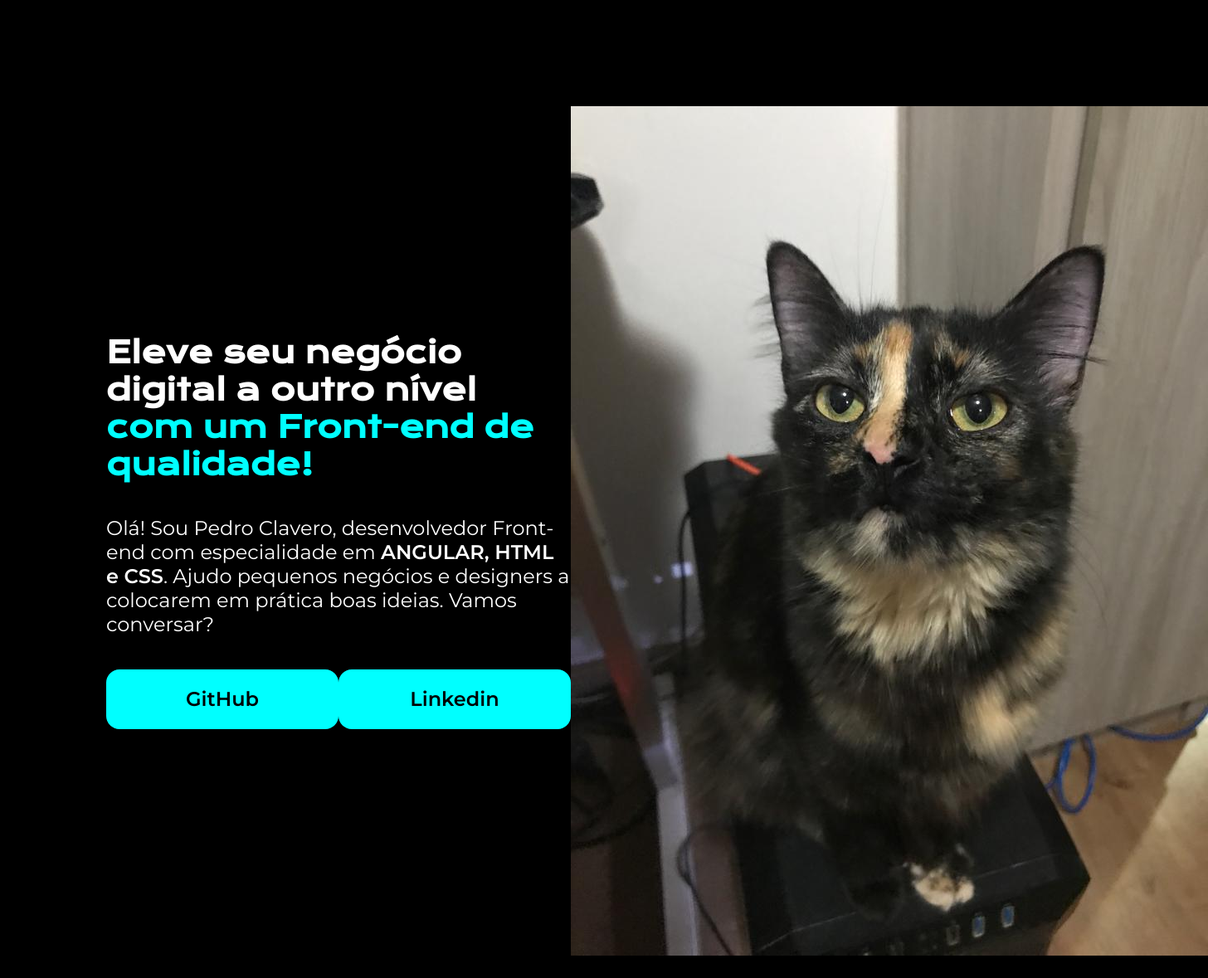
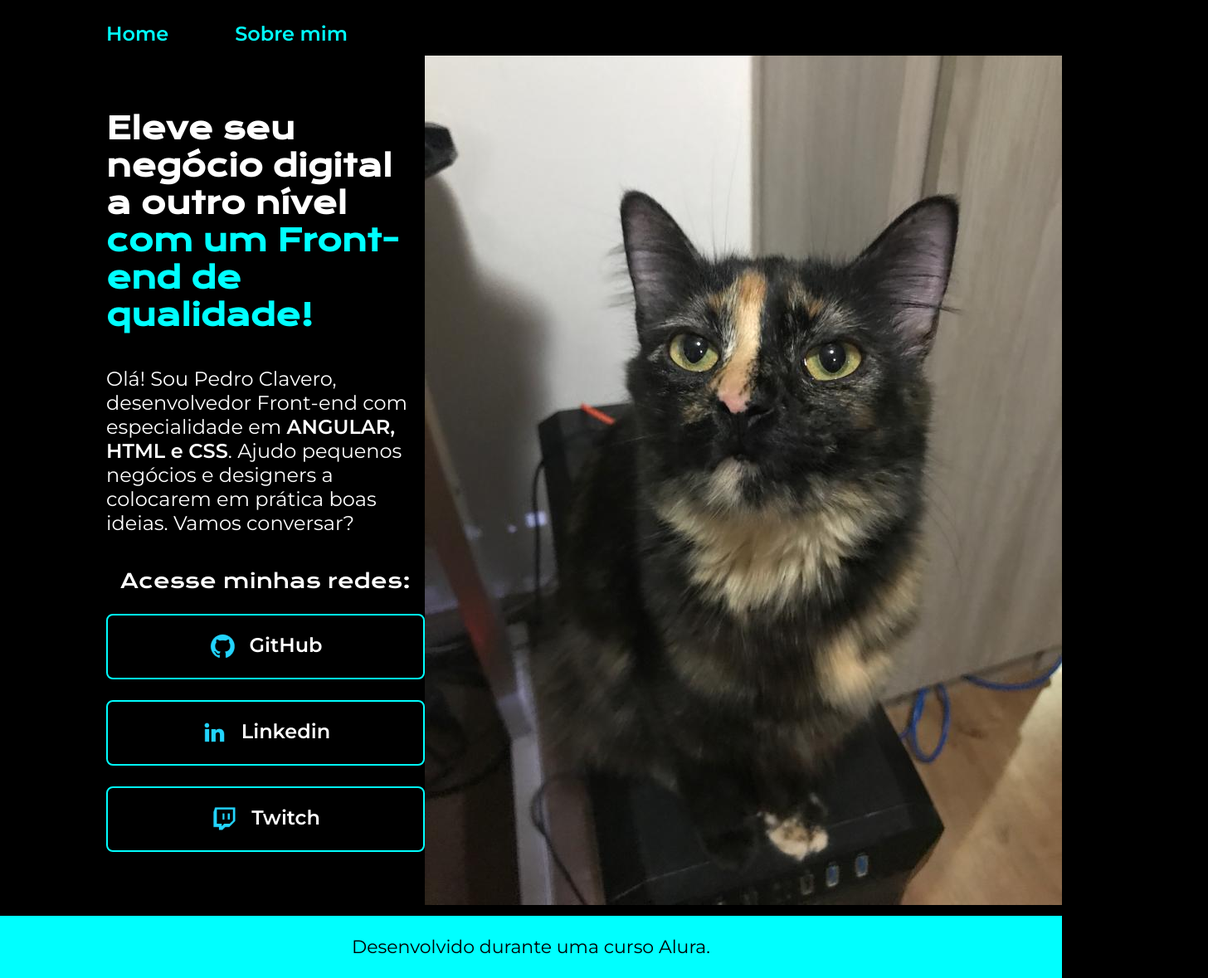
Before and after one commit to pedroclavero/html-css, a plain HTML site: page index.html in a window 1280 px wide. Shown: the whole page at 83% size, 1456 px wide, since content can reach past the window. Before the commit the page ends 1152 px from the top, so only its background shows below. Drawn offline with nearby package versions, Linux system fonts and the light colour scheme.

Commit message:
add novos botes e alinhamentos e link para outra pagina.

```diff
--- a/index.html
+++ b/index.html
@@ -4,21 +4,36 @@
     <meta charset="UTF-8">
     <meta name="viewport" content="width=device-width, initial-scale=1.0">
     <title>Uma pagina HTML</title>
-    <link rel="stylesheet" href="style.css">
+    <link rel="stylesheet" href="./styles/style.css">
 </head>
 <body>
-    <header></header>
+    <header class="cabecalho">
+         <nav class="cabecalho__menu">
+            <a class="cabecalho__menu_link" href="index.html">Home</a>
+            <a class="cabecalho__menu_link" href="about.html">Sobre mim</a>
+         </nav>
+    </header>
     <main class="apresentacao">
         <section class="apresentacao__conteudo">
             <h1 class="apresentacao__conteudo__titulo">Eleve seu negócio digital a outro nível <strong class="titulo-destaque">com um Front-end de qualidade!</strong></h1>
             <p class="apresentacao__conteudo__texto">Olá! Sou Pedro Clavero, desenvolvedor Front-end com especialidade em <strong>ANGULAR, HTML e CSS</strong>. Ajudo pequenos negócios e designers a colocarem em prática boas ideias. Vamos conversar?</p>
             <div class="apresentacao__conteudo__links">
-            <a class="apresentacao__conteudo__links__link" href="https://github.com/pedroclavero">GitHub</a>
-            <a class="apresentacao__conteudo__links__link" href="https://www.linkedin.com/in/pedro-vitor-oliveira-baffa-clavero-84a929138/">Linkedin</a>
+                <h2 class="apresentacao__conteudo__links_subtitulo">Acesse minhas redes: </h2>
+            <a class="apresentacao__conteudo__links__link" href="https://github.com/pedroclavero">
+                <img src="./assets/github.png">GitHub
+                </a>
+            <a class="apresentacao__conteudo__links__link" href="https://www.linkedin.com/in/pedro-vitor-oliveira-baffa-clavero-84a929138/">
+                <img src="./assets/linkedin.png">Linkedin
+                </a>
+            <a class="apresentacao__conteudo__links__link" href="https://www.twitch.tv/lncpedro">
+                <img src="./assets/twitch.png">Twitch
+                </a>
             </div>
         </section>
-        <img src="olga.jpeg" alt="Olga meu gatinho.">
+        <img src="./assets/olga.jpeg" alt="Olga meu gatinho.">
     </main>
-    <footer></footer>
+    <footer class="rodape">
+        <p>Desenvolvido durante uma curso Alura.</p>
+    </footer>
 </body>
 </html>
--- a/style.css
+++ b/styles/style.css
@@ -5,7 +5,7 @@
     padding: 0;
 }
 body{
-    height: 100vh;
+    /* height: 100vh; */
     box-sizing: border-box;
     background-color: black;
     color: white;
@@ -16,7 +16,7 @@ body{
 }
 
 .apresentacao {
-    margin: 10% ;
+    padding: 1% 10%;
     display: flex;
     align-items: center;
     justify-content: space-between;
@@ -41,18 +41,60 @@ body{
 
 .apresentacao__conteudo__links{
     display: flex;
+    flex-direction: column;
     justify-content: space-between;
+    align-items: center;
+    gap: 25px;
 }
 
 .apresentacao__conteudo__links__link {
-    background-color: aqua;
-    width: 280px;
+    /* background-color: aqua; */
+    border: 2px solid aqua;
+    width: 380px;
     text-align: center;
-    border-radius: 16px;
+    border-radius: 8px;
     padding: 21.5px 0;
     text-decoration: none;
-    color: black;
+    color: white;
     font-family: 'Montserrat', sans-serif;
     font-weight: 600;
     font-size: 24px;
+    display: flex;
+    justify-content: center;
+    gap: 16px;
 }
+
+.apresentacao__conteudo__links__link:hover{
+    background-color: rgb(29, 28, 28);
+}
+
+.apresentacao__conteudo__links_subtitulo {
+    font-family: 'Krona One', sans-serif;
+    font-weight: 400;
+    font-size: 24px;
+}
+
+.rodape {
+    color: black;
+    background-color: aqua;
+    padding: 24px;
+    text-align: center;
+    font-family: 'Montserrat', sans-serif;
+    font-weight: 400;
+    font-size: 22px;
+}
+.cabecalho{
+    padding: 2% 0% 0% 10%;
+}
+
+.cabecalho__menu {
+    display: flex;
+    gap: 80px;
+}
+.cabecalho__menu_link {
+    font-family: 'Montserrat', sans-serif;
+    font-weight: 600;
+    font-size: 24px;
+    color: aqua;
+    text-decoration: none;
+}
```
Also changed, not shown: about.html (added, +28 -0 lines), assets/github.png (added), assets/html.png (renamed from html.png), assets/instagram.png (added), assets/linkedin.png (added), assets/olga.jpeg (renamed from olga.jpeg), assets/twitch.png (added), assets/twitter.png (added).
